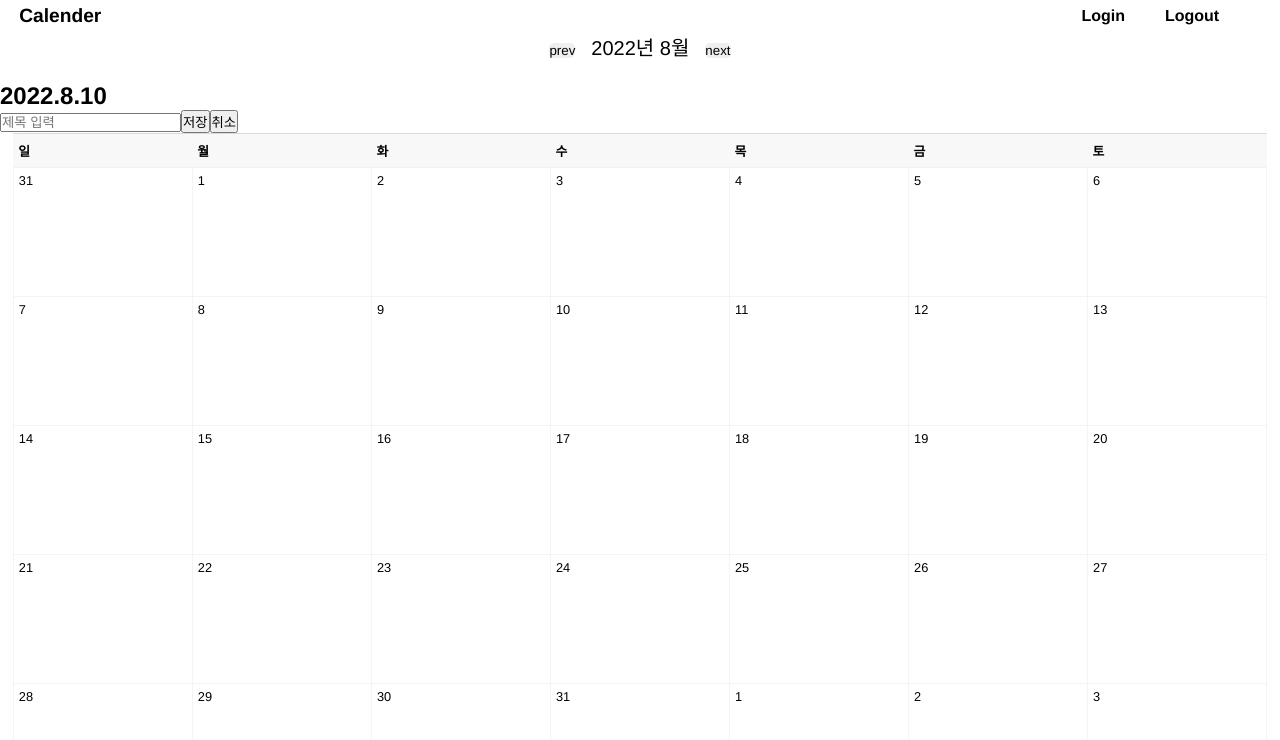
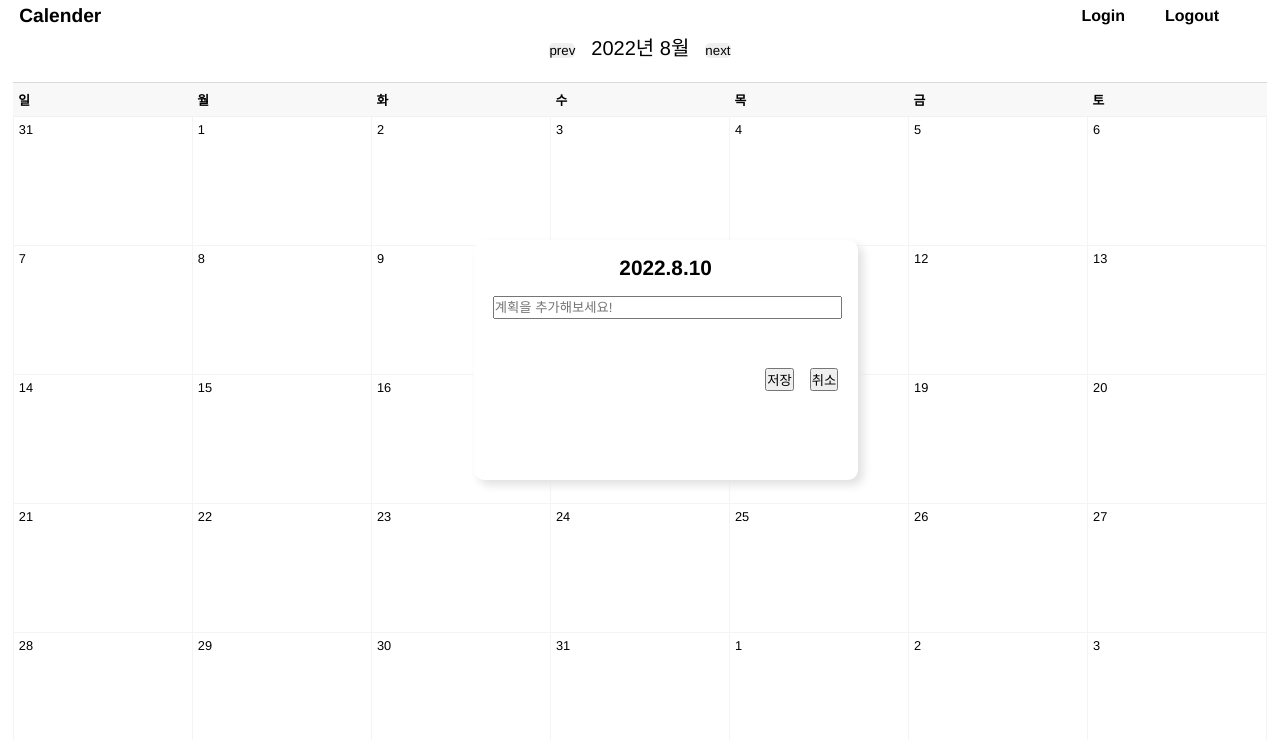
Before and after one commit to UngMon/React-Calender, a React (Create React App) app: page / in a window 1280 px wide. Both pictures are taken after a click on the element "10". Shown: the top 740 px of the page. Built offline with nearby package versions, Linux system fonts and the light colour scheme.

Commit message:
Edit AddEvent.css and js

```diff
--- a/src/calender/AddEvent.js
+++ b/src/calender/AddEvent.js
@@ -1,10 +1,12 @@
-import { useRef } from "react";
+import { useRef, useState } from "react";
 import { useDispatch, useSelector } from "react-redux";
 import { modalActions } from "../store/modal-slice";
 import classes from "./AddEvent.module.css";
 
+
 const AddEvent = () => {
   const dispatch = useDispatch();
+  const [isEmpty, setIsEmpty] = useState(false);
 
   const clickedDate = useSelector((state) => state.modal.clickedDate);
 
@@ -21,8 +23,16 @@ const AddEvent = () => {
   const listSubmitHandler = (event) => {
     event.preventDefault();
     const inputList = inputRef.current.value;
+    if (inputList.trim() === '') {
+      setIsEmpty(true);
+      return;
+    } else {
+      setIsEmpty(false);
+      console.log(isEmpty)
+    }
     dispatch(modalActions.inputList(inputList));
     inputRef.current.value = "";
+    cancelHandler();
   };
 
   const cancelHandler = () => {
@@ -31,12 +41,23 @@ const AddEvent = () => {
 
   return (
     <form className={classes.addMordal} onSubmit={listSubmitHandler}>
-      <h2>{modalNameHandler()}</h2>
-      <input placeholder="제목 입력" type="text" ref={inputRef} />
-      <button type="submit">저장</button>
-      <button type="button" onClick={cancelHandler}>
-        취소
-      </button>
+      <div className={classes.inputArea}>
+        <h2 className={classes.modalMonth}>{modalNameHandler()}</h2>
+        <input
+          placeholder={
+            isEmpty ? "계획을 입력해주세요!" : "계획을 추가해보세요!"
+          }
+          type="text"
+          ref={inputRef}
+          className={`${isEmpty && classes["input-empty"]}`}
+        />
+      </div>
+      <div className={classes.buttonBox}>
+        <button type="submit">저장</button>
+        <button type="button" onClick={cancelHandler}>
+          취소
+        </button>
+      </div>
     </form>
   );
 };
--- a/src/calender/AddEvent.module.css
+++ b/src/calender/AddEvent.module.css
@@ -1,7 +1,48 @@
 .addMordal {
-  z-index: 5;
-  width: 50%;
+  position: absolute;
+  z-index: 1;
+  top: 30%;
+  left: 37%;
+  width: 30%;
+  height: 30%;
   background-color: white;
   border-radius: 10px;
-  box-shadow: 0.5;
+  box-shadow: 5px 5px 10px rgb(224, 224, 224);
 }
+
+.inputArea{
+  width: 90%;
+  height: 40%;
+  margin: 1rem auto;
+  text-align: center;
+}
+
+.inputArea h2 {
+  font-size: 1.3rem;
+}
+
+.inputArea input {
+  width: 100%;
+  margin: 1rem auto;
+  height: 20%;
+}
+
+.inputArea .input-empty {
+  width: 100%;
+  margin: 1rem auto;
+  height: 20%;
+  background-color: rgb(251, 215, 221);
+  border: 1px solid red;
+  color: red;
+}
+
+.buttonBox {
+  width: 90%;
+  height: 20%;
+  margin: 0 auto;
+  text-align: right;
+}
+
+.buttonBox button {
+  margin: 0 0 0 1rem;
+}
--- a/src/calender/Calender.module.css
+++ b/src/calender/Calender.module.css
@@ -77,4 +77,6 @@
   padding: 0 5px;
   color: blue;
   font-weight: bold;
+  display: flex;
+  align-items: center;
 }
--- a/src/calender/MakeCalender.js
+++ b/src/calender/MakeCalender.js
@@ -64,7 +64,9 @@ const MakeCaledner = ({ year, month, firstDay, lastDate }) => {
               onClick={() => clickHandler(idx)}
               className={classes.date_box}
             >
-              <div className={classes.date}>{nowDate}</div>
+              <div className={classes.date} >
+                {nowDate}
+              </div>
               <div className={classes.list_box}>{scheduleHandler(idx)}</div>
             </td>
           );
--- a/src/index.css
+++ b/src/index.css
@@ -11,6 +11,7 @@ html, body {
 
 
 body {
+  position: relative;
   /* font-family: -apple-system, BlinkMacSystemFont, 'Segoe UI', 'Roboto', 'Oxygen',
     'Ubuntu', 'Cantarell', 'Fira Sans', 'Droid Sans', 'Helvetica Neue',
     sans-serif; */
```
